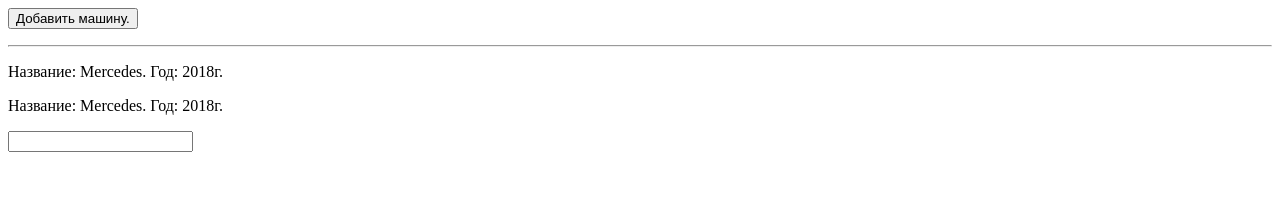
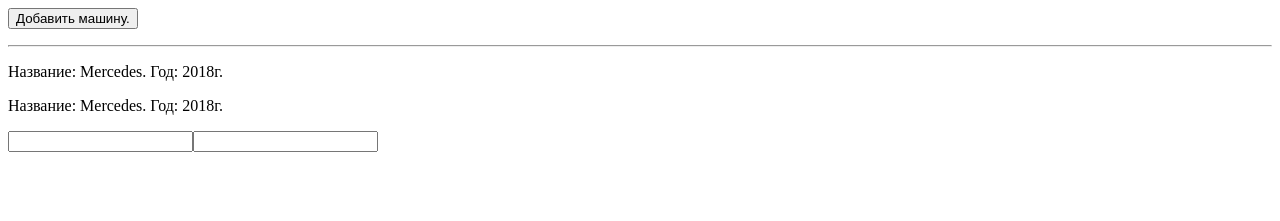
Before and after one commit to Obazure/ANGULAR-MARATHON, an Angular app: page / in a window 1280 px wide. Shown: the top 221 px of the page. Built offline with nearby package versions, Linux system fonts and the light colour scheme.

Commit message:
8 lesson done

```diff
--- a/src/app/app.module.ts
+++ b/src/app/app.module.ts
@@ -4,6 +4,7 @@ import { NgModule } from '@angular/core';
 import { AppComponent } from './app.component';
 import { CarsComponent } from './cars/cars.component';
 import { CarComponent } from './car/car.component';
+import {FormsModule} from "@angular/forms";
 
 @NgModule({
   declarations: [
@@ -12,7 +13,8 @@ import { CarComponent } from './car/car.component';
     CarComponent
   ],
   imports: [
-    BrowserModule
+    BrowserModule,
+      FormsModule
   ],
   providers: [],
   bootstrap: [AppComponent]
--- a/src/app/cars/cars.component.html
+++ b/src/app/cars/cars.component.html
@@ -8,4 +8,6 @@
 <input type="text" class="form-control"
        #myInp
        (keyup.enter)="onKeyUp($event)">
+
+<input type="text" class="form-control" [(ngModel)]="inputText" >
 <p>{{ inputText }}</p>
```
